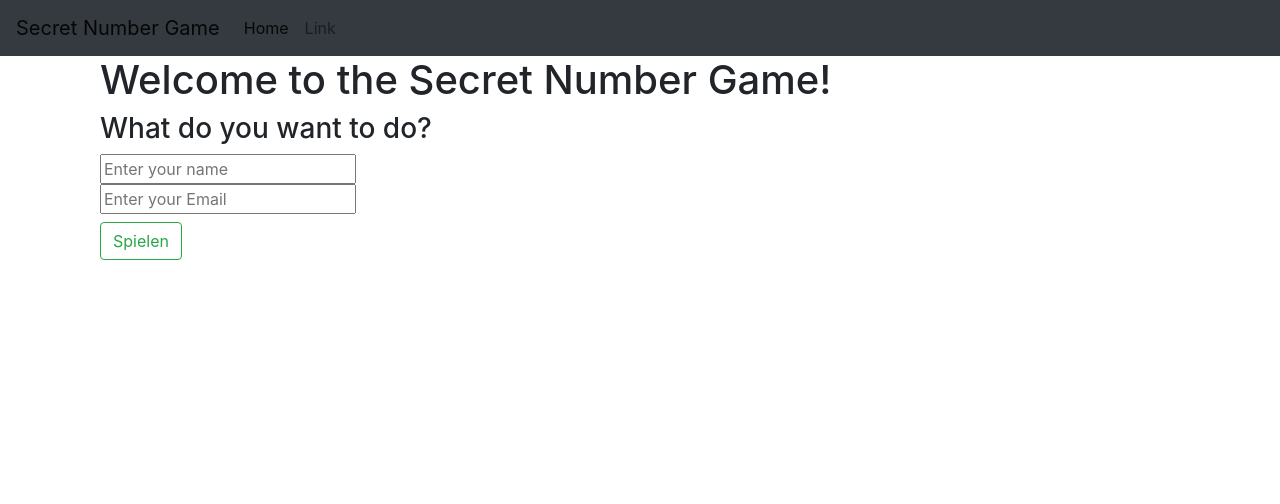
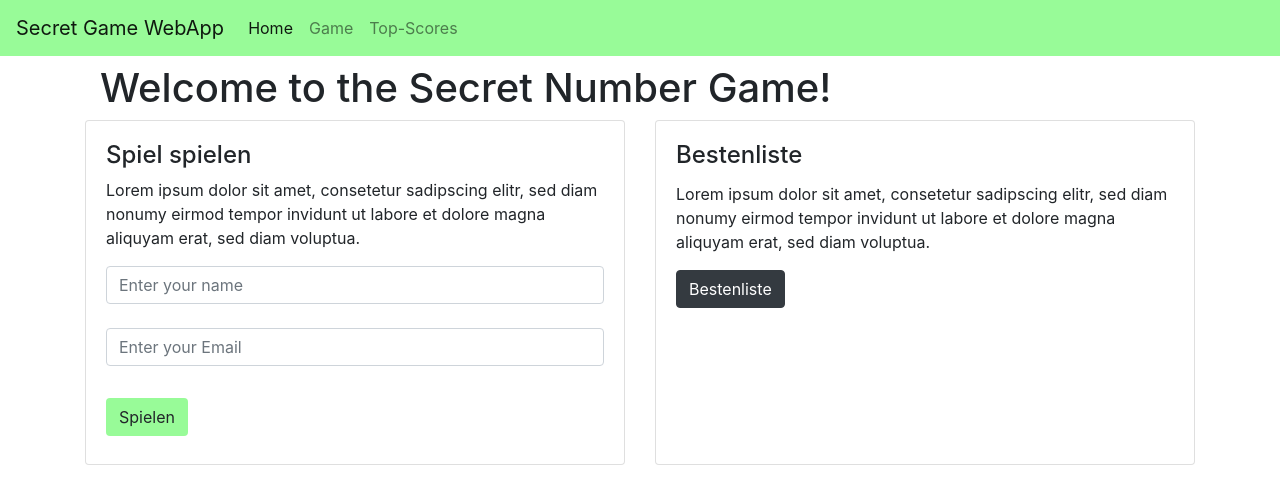
Before and after one commit to christopherhanke/Secret-Number-Game_WebApp_SQL, a Flask app: page / in a window 1280 px wide. Shown: the top 504 px of the page. Run offline with Flask 2, Linux system fonts and the light colour scheme.

Commit message:
reworked base and welcome page. implemented navbar on base and card deck on welcome

```diff
--- a/main.py
+++ b/main.py
@@ -58,6 +58,7 @@ def game():
             helpline = "Hooray"
 
         return render_template("game.html", helpline=helpline)
+
     else:
         return render_template("game.html")
 
--- a/templates/base.html
+++ b/templates/base.html
@@ -12,22 +12,18 @@
     </head>
 
     <body>
-        <nav class="navbar navbar-expand-lg navbar-light bg-dark">
-            <a class="navbar-brand" href="#">Secret Number Game</a>
-            <button class="navbar-toggler" type="button" data-toggle="collapse" data-target="#navbarSupportedContent" aria-controls="navbarSupportedContent" aria-expanded="false" aria-label="Toggle navigation">
-                <span class="navbar-toggler-icon"></span>
-            </button>
-
-            <div class="collapse navbar-collapse" id="navbarSupportedContent">
-                <ul class="navbar-nav mr-auto">
-                    <li class="nav-item active">
-                        <a class="nav-link" href="#">Home <span class="sr-only">(current)</span></a>
-                    </li>
-                    <li class="nav-item">
-                        <a class="nav-link" href="#">Link</a>
-                    </li>
-                </ul>
+        <nav class="navbar sticky-top navbar-expand-lg navbar-light" style="background-color: palegreen">
+          <a class="navbar-brand" href="#">Secret Game WebApp</a>
+          <button class="navbar-toggler" type="button" data-toggle="collapse" data-target="#navbarNavAltMarkup" aria-controls="navbarNavAltMarkup" aria-expanded="false" aria-label="Toggle navigation">
+            <span class="navbar-toggler-icon"></span>
+          </button>
+          <div class="collapse navbar-collapse" id="navbarNavAltMarkup">
+            <div class="navbar-nav">
+              <a class="nav-link active" href="#">Home <span class="sr-only">(current)</span></a>
+              <a class="nav-link" href="#">Game</a>
+              <a class="nav-link" href="#">Top-Scores</a>
             </div>
+          </div>
         </nav>
         <div class="container">
             {% block content %}
--- a/templates/welcome.html
+++ b/templates/welcome.html
@@ -2,19 +2,36 @@
 
 
 {% block content %}
-    <div class="container">
+    <div class="container mt-2">
         <h1>Welcome to the Secret Number Game!</h1>
     </div>
-    <div class="container">
-        <h3>What do you want to do?</h3>
-    </div>
-    <div class="container">
-        <form method="POST" action="/">
-            <input type="text" name="user-name" placeholder="Enter your name"><br>
-            <input type="text" name="user-email" placeholder="Enter your Email"><br>
-            <button type="submit" class="btn btn-outline-success my-2 my-sm sm-0">Spielen</button>
-        </form>
+    <div class="card-deck">
+        <div class="card">
+            <div class="card-body">
+                <h4 clas="card-title">Spiel spielen</h4>
+                <p class="card-text">
+                    Lorem ipsum dolor sit amet, consetetur sadipscing elitr, sed diam nonumy eirmod tempor invidunt ut labore et dolore magna aliquyam erat, sed diam voluptua.
+                </p>
+                <form method="POST" action="/">
+                    <input type="text" class="form-control" name="user-name" placeholder="Enter your name"><br>
+                    <input type="text" class="form-control" name="user-email" placeholder="Enter your Email"><br>
+                    <button type="submit" class="btn my-2 my-sm sm-0" style="background-color: palegreen">Spielen</button>
+                </form>
+            </div>
+        </div>
+        <div class="card">
+            <div class="card-body">
+                <h4 class="card-title">Bestenliste</h4>
+                <p class="card-text">
+                    Lorem ipsum dolor sit amet, consetetur sadipscing elitr, sed diam nonumy eirmod tempor invidunt ut labore et dolore magna aliquyam erat, sed diam voluptua.
+                </p>
+                <form>
+                    <button class="btn btn-dark">Bestenliste</button>
+                </form>
+            </div>
+        </div>
     </div>
 
 
+
 {% endblock content %}
```
